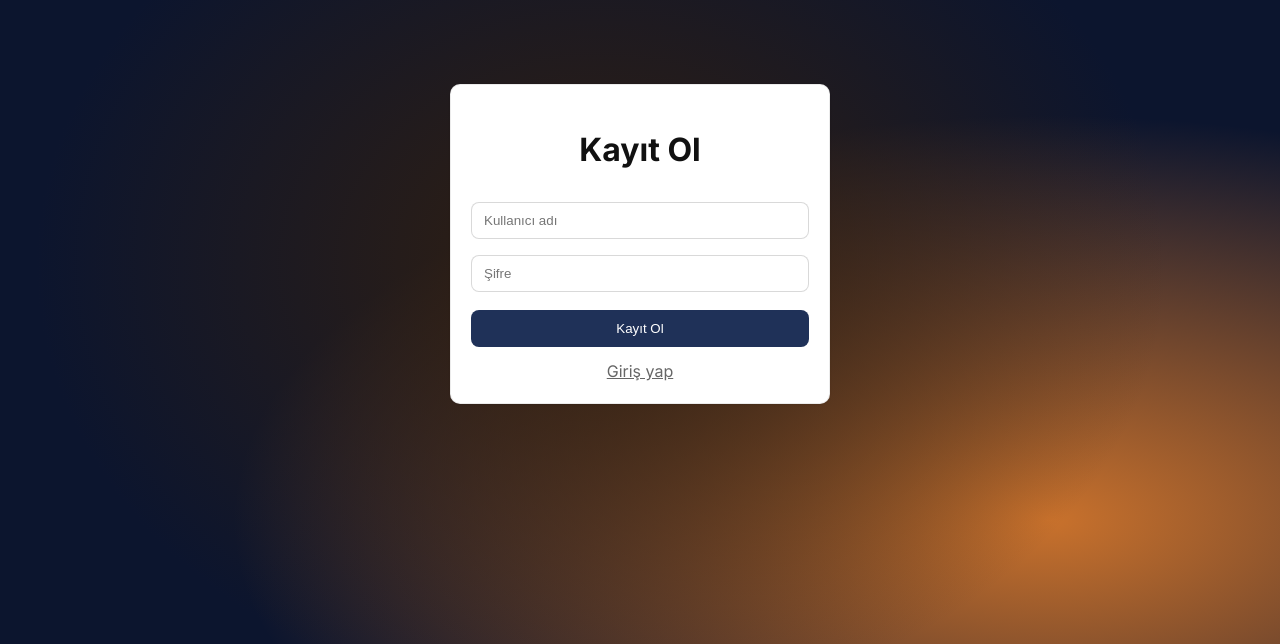
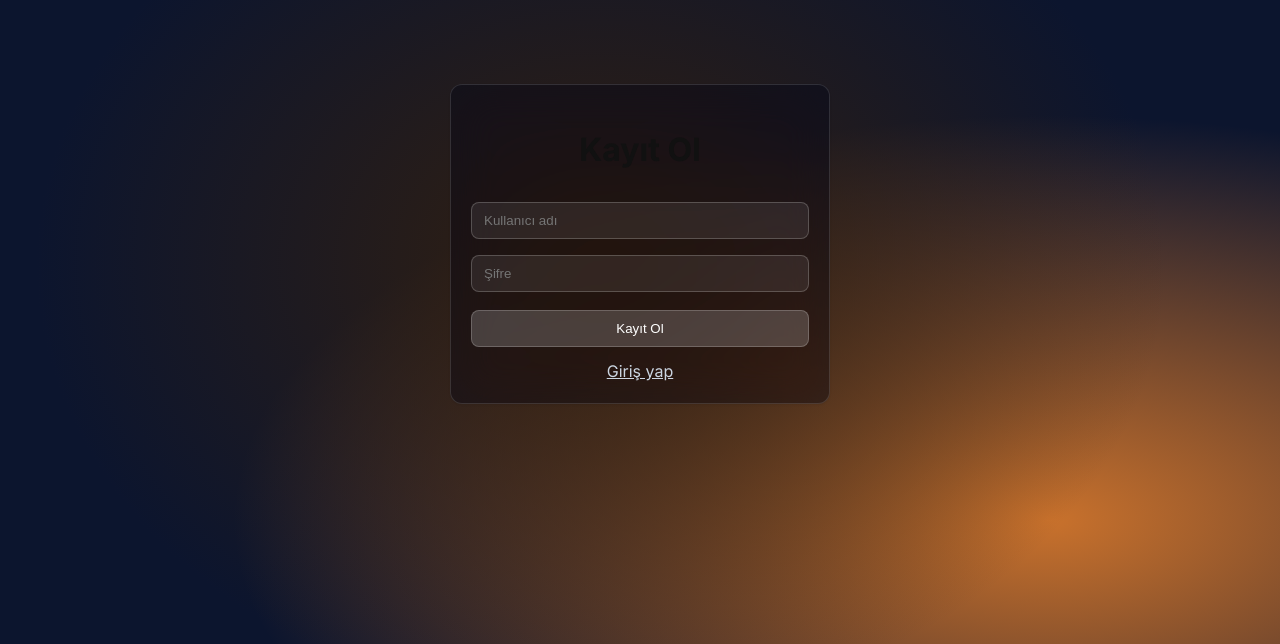
Before and after one commit to minasenel/notes-postgresql, a Flask app: page /register in a window 1280 px wide. Shown: the top 644 px of the page. Run offline with Flask 3, Linux system fonts and the light colour scheme; some libraries are stand-ins or nearby versions.

Commit message:
update auth cards and background

```diff
--- a/templates/register.html
+++ b/templates/register.html
@@ -10,11 +10,19 @@
     <meta name="viewport" content="width=device-width, initial-scale=1" />
     <style>
         .auth-container { max-width: 420px; margin: 40px auto; padding: 20px; }
-        .auth-form { background: #fff; border: 1px solid rgba(0,0,0,0.08); border-radius: 10px; padding: 20px; box-shadow: 0 1px 2px rgba(0,0,0,0.08); }
-        @media (prefers-color-scheme: dark) { .auth-form { background: #161a22; border-color: rgba(255,255,255,0.1); } }
-        .auth-form input { width: 100%; padding: 10px 12px; border-radius: 8px; border: 1px solid rgba(0,0,0,0.15); margin: 8px 0; }
-        .auth-form button { padding: 10px 14px; border-radius: 8px; border: 1px solid transparent; background: #1f3158; color: #fff; cursor: pointer; width: 100%; margin-top: 10px; }
-        .auth-form .back { display: block; text-align: center; margin-top: 12px; color: #666; }
+        /* Glassmorphism auth card */
+        .auth-form {
+            backdrop-filter: blur(22px) saturate(151%);
+            -webkit-backdrop-filter: blur(22px) saturate(151%);
+            background-color: rgba(3, 7, 24, 0.43);
+            border-radius: 12px;
+            border: 1px solid rgba(255, 255, 255, 0.125);
+            padding: 20px;
+            box-shadow: 0 1px 2px rgba(0,0,0,0.08);
+        }
+        .auth-form input { width: 100%; padding: 10px 12px; border-radius: 8px; border: 1px solid rgba(255,255,255,0.2); background: rgba(255,255,255,0.08); color: inherit; margin: 8px 0; }
+        .auth-form button { padding: 10px 14px; border-radius: 8px; border: 1px solid rgba(255,255,255,0.2); background: rgba(255,255,255,0.18); color: #fff; cursor: pointer; width: 100%; margin-top: 10px; }
+        .auth-form .back { display: block; text-align: center; margin-top: 12px; color: #cbd5e1; }
     </style>
 </head>
 <body>
```
Also changed, not shown: templates/login.html (+13 -5 lines).
